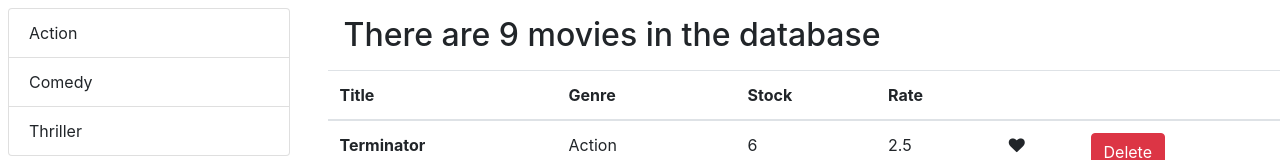
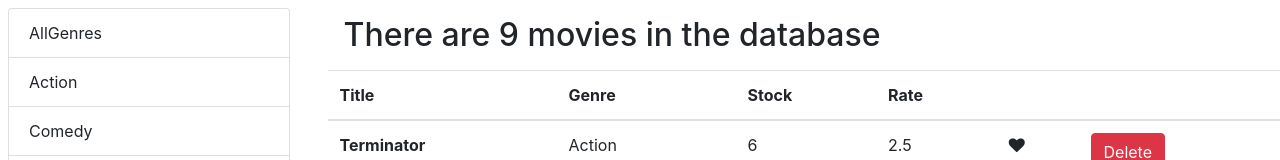
Before and after one commit to rahulharlalka/Learning_react2, a React (Create React App) app: page / in a window 1280 px wide. Shown: the top 160 px of the page. Built offline with nearby package versions, Linux system fonts and the light colour scheme.

Commit message:
All genres made

```diff
--- a/src/components/movieTable.jsx
+++ b/src/components/movieTable.jsx
@@ -10,7 +10,7 @@ function MovieTable() {
   const [allMovies, setMovies] = useState(getMovies());
   const pageSize = 4;
   const [currentPage, setCurrentPage] = useState(1);
-  const [genres, setGenres] = useState(getGenres());
+  const [genres, setGenres] = useState([{ name: "AllGenres" }, ...getGenres()]);
   const [selectedGenre, setCurrentGenre] = useState("");
 
   function handleDelete(movie) {
```
Also changed, not shown: 2 other files (tests, documents, lock files or other folders).
